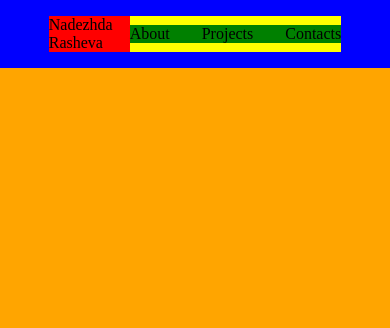
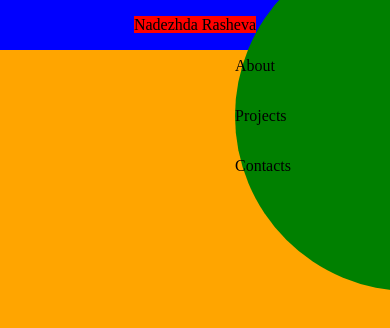
Before and after one commit to nrasheva/nadezhda-rasheva, a React (Vite) app: page / in a window 390 px wide. Shown: the top 328 px of the page. Built offline with nearby package versions, Linux system fonts and the light colour scheme.

Commit message:
Updated styles

```diff
--- a/src/components/Navigation/Navigation.module.css
+++ b/src/components/Navigation/Navigation.module.css
@@ -5,10 +5,11 @@
   padding: 1rem 0;
 }
 
-.nav-items {
-  width: 75%;
+.nav-items-desktop {
+  width: 100%;
   display: flex;
   align-items: center;
+  padding: 0.5rem 1rem;
   background-color: yellow;
 }
 
@@ -20,6 +21,79 @@
   background-color: green;
 }
 
+.nav-options ul {
+  display: flex;
+  gap: 1rem;
+  list-style: none;
+}
+
+.nav-options ul li a {
+  text-decoration: none;
+  color: white;
+}
+
 .nav-items span {
   cursor: pointer;
 }
+
+.nav-items-mobile {
+  display: none;
+}
+
+.logo {
+  background-color: palevioletred;
+  padding: 0 1rem;
+}
+
+@media screen and (max-width: 768px) {
+  .nav-items-desktop{
+    display: none;
+  }
+
+  .nav-items-mobile {
+    width: 100%;
+    display: flex;
+    align-items: center;
+    justify-content: space-between;
+    padding: 0.5rem;
+  }
+
+  .nav-options {
+    width: 350px;
+    height: 350px;
+    flex-direction: column;
+    justify-content: center;
+    align-items: flex-start;
+    position: fixed;
+    right: -50%;
+    top: -7%;
+    border-radius: 50%;
+  }
+
+  .nav-options ul {
+    flex-direction: column;
+    align-items: flex-end;
+    position: absolute;
+    right: 60%;
+    top: 40%;
+  }
+
+  .hamburger-icon {
+    position: absolute;
+    right: 2%;
+    cursor: pointer;
+    padding: 0.5rem;
+    z-index: 2;
+    transition: transform 0.5s ease, opacity 0.5s ease;
+  }
+}
+
+@media (orientation: landscape) and (max-width: 768px) {
+  .nav-options {
+    right: -20%;
+  }
+
+  .nav-options ul {
+    right: 50%;
+  }
+}
```
